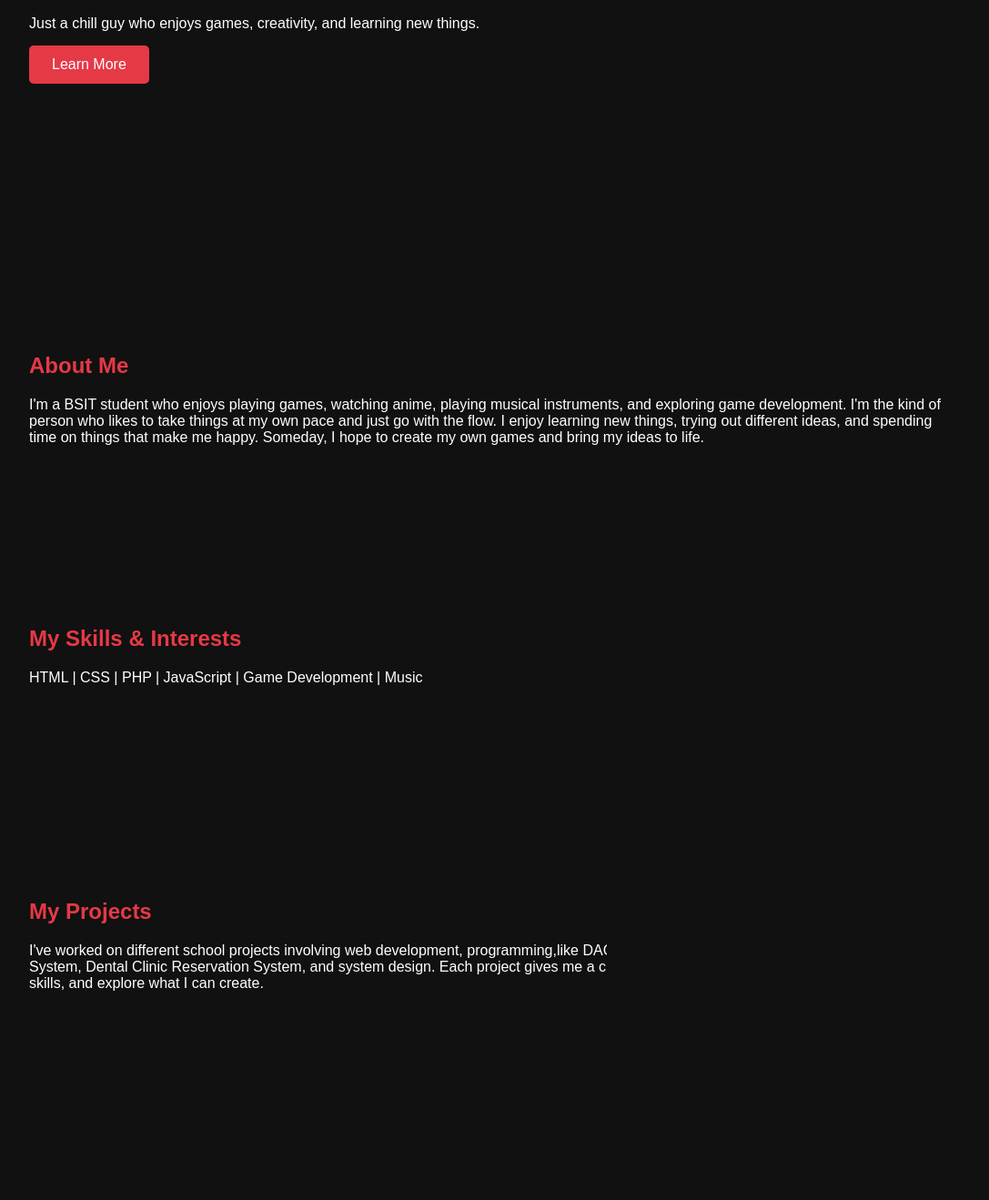
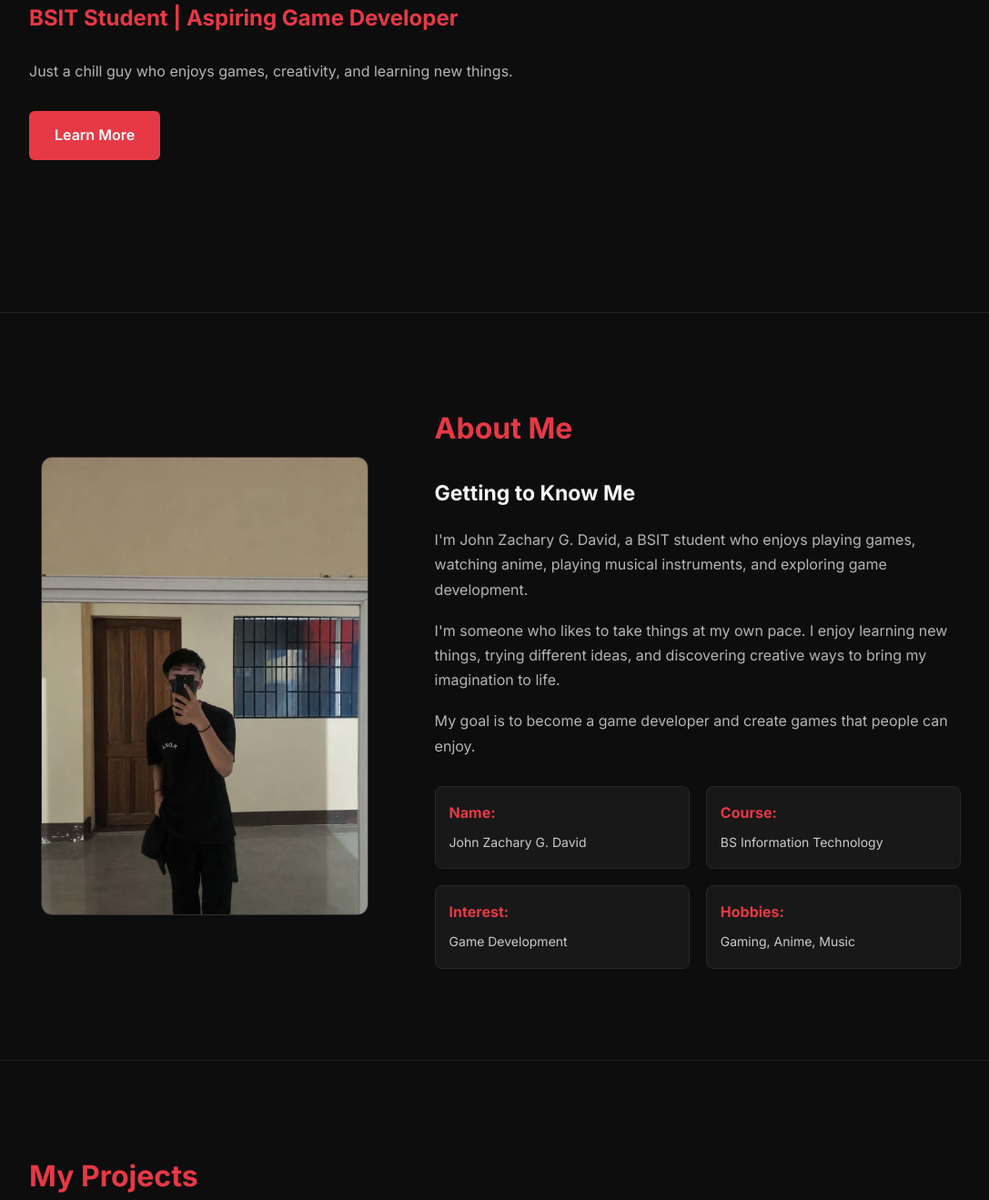
Before and after one commit to bruhd1550-del/Project, a plain HTML site: page index.html in a window 1280 px wide. Shown: the part 418-1737 px from the top of the page at 91% size, without its empty margins (96-1183 px from the left). Drawn offline with Linux system fonts and the light colour scheme.

Commit message:
Add profile photo to portfolio

````diff
--- a/index.html
+++ b/index.html
@@ -1,4 +1,4 @@
-```html
+
 <!DOCTYPE html>
 <html lang="en">
 <head>
@@ -35,25 +35,64 @@
         <a href="#about">Learn More</a>
     </section>
 
+
 <!-- About Section -->
 <section id="about">
+    <div class="about-container">
+
+          <div class="about-image">
+           <img src="assets/profile.jpg" alt="John Zachary G. David">
+          </div>
+
+        <div class="about-content">
             <h2>About Me</h2>
+
+            <h3>Getting to Know Me</h3>
+
             <p>
-            I'm a BSIT student who enjoys playing games, watching anime,
-            playing musical instruments, and exploring game development.
-            I'm the kind of person who likes to take things at my own pace
-            and just go with the flow. I enjoy learning new things,
-            trying out different ideas, and spending time on things
-            that make me happy. Someday, I hope to create my own games
-            and bring my ideas to life.
+                I'm John Zachary G. David, a BSIT student who enjoys
+                playing games, watching anime, playing musical
+                instruments, and exploring game development.
             </p>
+
+            <p>
+                I'm someone who likes to take things at my own pace.
+                I enjoy learning new things, trying different ideas,
+                and discovering creative ways to bring my imagination
+                to life.
+            </p>
+
+            <p>
+                My goal is to become a game developer and create
+                games that people can enjoy.
+            </p>
+
+            <div class="about-details">
+                <div>
+                    <strong>Name:</strong>
+                    <span>John Zachary G. David</span>
+                </div>
+
+                <div>
+                    <strong>Course:</strong>
+                    <span>BS Information Technology</span>
+                </div>
+
+                <div>
+                    <strong>Interest:</strong>
+                    <span>Game Development</span>
+                </div>
+
+                <div>
+                    <strong>Hobbies:</strong>
+                    <span>Gaming, Anime, Music</span>
+                </div>
+            </div>
+        </div>
+
+    </div>
 </section>
 
-    <!-- Skills Section -->
-    <section id="skills">
-        <h2>My Skills & Interests</h2>
-        <p>HTML | CSS | PHP | JavaScript | Game Development | Music</p>
-    </section>
 
     <!-- Projects Section -->
     <section id="projects">
@@ -81,4 +120,3 @@
 
 </body>
 </html>
-```
--- a/styles/style.css
+++ b/styles/style.css
@@ -1,21 +1,36 @@
 
-/* General Reset */
+/* ==============================
+   GENERAL SETTINGS
+============================== */
+
+@import url('https://fonts.googleapis.com/css2?family=Inter:wght@400;500;600;700;800&display=swap');
+
 * {
     margin: 0;
     padding: 0;
     box-sizing: border-box;
+    scroll-behavior: smooth;
 }
 
 body {
-    font-family: Arial, sans-serif;
-    background-color: #111111;
-    color: #ffffff;
+    font-family: 'Inter', sans-serif;
+    background: #0d0d0d;
+    color: #f5f5f5;
+    line-height: 1.7;
 }
 
-/* Navigation */
+/* ==============================
+   NAVIGATION
+============================== */
+
 header {
-    background-color: #1a1a1a;
+    background: rgba(18, 18, 18, 0.95);
     padding: 20px 8%;
+    border-bottom: 1px solid #262626;
+    position: sticky;
+    top: 0;
+    z-index: 1000;
+    backdrop-filter: blur(12px);
 }
 
 nav {
@@ -26,33 +41,55 @@ nav {
 
 .logo {
     color: #e63946;
+    font-size: 24px;
+    font-weight: 800;
 }
 
 nav ul {
     display: flex;
     list-style: none;
-    gap: 25px;
+    gap: 30px;
 }
 
 nav a {
-    color: white;
+    color: #cccccc;
     text-decoration: none;
+    font-size: 14px;
+    transition: 0.3s;
 }
 
-/* Sections */
+nav a:hover {
+    color: #e63946;
+}
+
+/* ==============================
+   GENERAL SECTIONS
+============================== */
+
 section {
-    padding: 80px 10%;
+    padding: 100px 10%;
     min-height: 300px;
+    border-bottom: 1px solid #222222;
 }
 
 section h2 {
     color: #e63946;
-    margin-bottom: 20px;
+    font-size: 32px;
+    margin-bottom: 25px;
 }
 
-/* Home */
+section p {
+    color: #b5b5b5;
+    max-width: 850px;
+    font-size: 16px;
+}
+
+/* ==============================
+   HOME SECTION
+============================== */
+
 #home {
-    min-height: 80vh;
+    min-height: 85vh;
     display: flex;
     flex-direction: column;
     justify-content: center;
@@ -60,25 +97,159 @@ section h2 {
 }
 
 #home h1 {
-    font-size: 48px;
+    font-size: clamp(36px, 6vw, 64px);
+    line-height: 1.2;
     margin-bottom: 15px;
+    font-weight: 800;
+}
+
+#home h2 {
+    color: #e63946;
+    font-size: 24px;
+    margin-bottom: 10px;
 }
 
 #home p {
-    margin: 15px 0;
+    margin: 15px 0 30px;
 }
 
 #home a {
-    background-color: #e63946;
+    background: #e63946;
     color: white;
-    padding: 12px 25px;
+    padding: 13px 28px;
     text-decoration: none;
-    border-radius: 5px;
+    border-radius: 6px;
+    font-weight: 600;
+    transition: 0.3s;
 }
 
-/* Footer */
+#home a:hover {
+    background: #bd2834;
+    transform: translateY(-3px);
+}
+
+/* ==============================
+   FOOTER
+============================== */
+
 footer {
-    background-color: #1a1a1a;
+    background: #121212;
     text-align: center;
-    padding: 20px;
+    padding: 25px;
+    color: #888888;
+    font-size: 13px;
 }
+
+/* ==============================
+   RESPONSIVE DESIGN
+============================== */
+
+@media (max-width: 768px) {
+
+    header {
+        padding: 18px 5%;
+    }
+
+    nav {
+        flex-direction: column;
+        gap: 15px;
+    }
+
+    nav ul {
+        gap: 15px;
+        flex-wrap: wrap;
+        justify-content: center;
+    }
+
+    section {
+        padding: 70px 7%;
+    }
+
+    #home {
+        min-height: 75vh;
+    }
+
+    #home h1 {
+        font-size: 38px;
+    }
+
+    #home h2 {
+        font-size: 19px;
+    }
+}
+
+/* ==============================
+   ABOUT SECTION
+============================== */
+
+.about-container {
+    display: grid;
+    grid-template-columns: 0.8fr 1.2fr;
+    gap: 60px;
+    align-items: center;
+}
+
+.about-image {
+    width: 100%;
+    max-width: 360px;
+    margin: 0 auto;
+}
+
+.about-image img {
+    display: block;
+    width: 100%;
+    aspect-ratio: 5 / 7;
+    object-fit: cover;
+    object-position: center;
+    border-radius: 12px;
+    border: 1px solid #333;
+}
+
+.about-content h3 {
+    font-size: 23px;
+    margin-bottom: 18px;
+}
+
+.about-content p {
+    margin-bottom: 18px;
+}
+
+.about-details {
+    display: grid;
+    grid-template-columns: 1fr 1fr;
+    gap: 18px;
+    margin-top: 30px;
+}
+
+.about-details div {
+    background: #181818;
+    border: 1px solid #292929;
+    padding: 15px;
+    border-radius: 8px;
+}
+
+.about-details strong {
+    display: block;
+    color: #e63946;
+    margin-bottom: 5px;
+}
+
+.about-details span {
+    color: #ccc;
+    font-size: 14px;
+}
+
+@media (max-width: 768px) {
+    .about-container {
+        grid-template-columns: 1fr;
+        gap: 35px;
+    }
+
+    .image-placeholder {
+        min-height: 280px;
+    }
+
+    .about-details {
+        grid-template-columns: 1fr;
+    }
+}
````
Also changed, not shown: assets/profile.jpg (added). Lines whose indentation alone changed are shown as unchanged.
